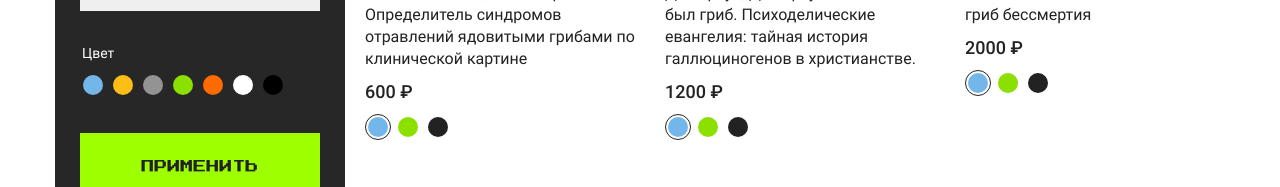
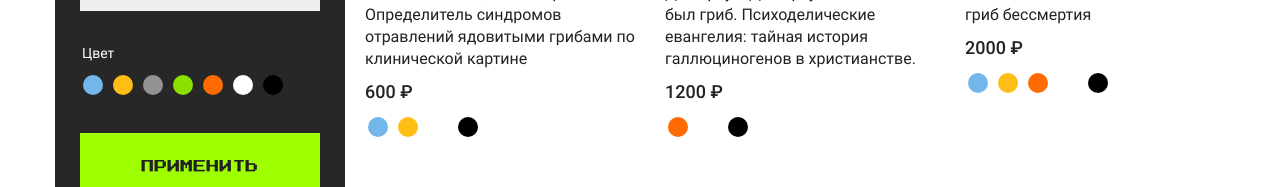
Before and after one commit to seligoroff/skillbox, a Vue app: page / in a window 1280 px wide. Shown: the part 613-800 px from the top of the page. Built offline with nearby package versions, Linux system fonts and the light colour scheme.

Commit message:
multioclor

```diff
--- a/src/App.vue
+++ b/src/App.vue
@@ -64,7 +64,7 @@ export default {
             }
 
             if (this.filteredColor) {
-                filteredProducts = filteredProducts.filter( product => product.color ==  this.filteredColor)
+                filteredProducts = filteredProducts.filter( product => product.colors.includes(this.filteredColor))
             }
 
             this.page = 1
--- a/src/components/ProductItem.vue
+++ b/src/components/ProductItem.vue
@@ -16,24 +16,10 @@
          </span>
 
         <ul class="colors colors--black">
-        <li class="colors__item">
+        <li class="colors__item" v-for="color in product.colors">
           <label class="colors__label">
-            <input class="colors__radio sr-only" type="radio"  value="#73B6EA" v-model="color" >
-            <span class="colors__value" style="background-color: #73B6EA;" >
-            </span>
-          </label>
-        </li>
-        <li class="colors__item">
-          <label class="colors__label">
-            <input class="colors__radio sr-only" type="radio"  value="#8BE000" v-model="color">
-            <span class="colors__value" style="background-color: #8BE000;"  >
-            </span>
-          </label>
-        </li>
-        <li class="colors__item">
-          <label class="colors__label">
-            <input class="colors__radio sr-only" type="radio" value="#222" v-model="color">
-            <span class="colors__value" style="background-color: #222;"  >
+            <input class="colors__radio sr-only" type="radio"  :value="color"  v-model="currentColor">
+            <span class="colors__value" :style="'background-color: ' + color" >
             </span>
           </label>
         </li>
@@ -46,7 +32,7 @@
     export default {
          data() {
            return {
-               color: '#73B6EA'
+              currentColor : ''
            }
          },
          props: ['product'],
--- a/src/data/products.js
+++ b/src/data/products.js
@@ -5,7 +5,7 @@ export default [
         title: "М. Вишневский, А. Алтиери. Определитель синдромов отравлений ядовитыми грибами по клинической картине",
         price: 600,
         image: "https://fungiline.com/wp-content/uploads/2021/09/cover_2021_1-600x942.jpg",
-        color: '#FFF'
+        colors: ['#73B6EA',    '#FFBE15',  '#FFF',    '#000']
     },
     {
         id: 2,
@@ -13,7 +13,7 @@ export default [
         title: "Дж. Браун, Дж. Браун. В начале был гриб. Психоделические евангелия: тайная история галлюциногенов в христианстве.",
         price: 1200,
         image: "https://fungiline.com/wp-content/uploads/2021/06/cover_brown-600x937.jpg",
-        color: '#FFF'
+        colors: ['#FF6B00',    '#FFF',    '#000']
     },
     {
         id: 3,
@@ -21,7 +21,7 @@ export default [
         title: "Р. Г. Уоссон. Сома: божественный гриб бессмертия",
         price: 2000,
         image: "https://fungiline.com/wp-content/uploads/2021/04/soma_cover-600x943.jpg",
-        color: '#FFF'
+        colors: ['#73B6EA',    '#FFBE15', '#FF6B00',    '#FFF',    '#000']
     },
     {
         id: 4,
@@ -29,7 +29,7 @@ export default [
         title: "Галлюциногенные грибы России. Атлас-справочник",
         price: 2000,
         image: "https://fungiline.com/wp-content/uploads/2020/07/ggr.jpg",
-        color: '#FF6B00'
+        colors: ['#FF6B00',    '#FFF',    '#000']
     },
     {
         id: 5,
@@ -37,7 +37,7 @@ export default [
         title: "Его Величество Мухомор",
         price: 600,
         image: "https://fungiline.com/wp-content/uploads/2021/06/mihail_vishnevskij_ego_velichestvo_muhomor_124527.jpg",
-        color: '#FF6B00'
+        colors: ['#73B6EA',  '#FFF',    '#000']
     },
     {
         id: 6,
@@ -45,7 +45,7 @@ export default [
         title: "Михаил Вишневский. Грибы и секс (18+)",
         price: 1000,
         image: "https://fungiline.com/wp-content/uploads/2020/12/cover_2020-600x894.jpg",
-        color: '#8BE000'
+        colors: ['#73B6EA',  '#8BE000',    '#FF6B00',    '#FFF',    '#000']
     },
     {
         id: 7,
@@ -53,7 +53,7 @@ export default [
         title: "Ядовитые грибы России",
         price: 1000,
         image: "https://fungiline.com/wp-content/uploads/2021/06/2569638_detail.jpg",
-        color: '#8BE000'
+        colors: ['#73B6EA',    '#FFBE15',    '#939393',    '#8BE000',    '#FF6B00',    '#FFF',    '#000']
     },
     {
         id: 8,
@@ -61,7 +61,7 @@ export default [
         title: "Чага: звездный час. Современные сведения об уникальном российском грибе",
         price: 400,
         image: "https://fungiline.com/wp-content/uploads/2021/06/2831944_detail.jpg",
-        color: '#939393'
+        colors: ['#73B6EA',    '#FFBE15',    '#939393',    '#8BE000',   '#000']
     },
     {
         id: 9,
@@ -69,7 +69,7 @@ export default [
         title: "Самые распространенные съедобные грибы: справочник-определитель начинающего грибника",
         price: 300,
         image: "https://fungiline.com/wp-content/uploads/2021/06/2523675_detail.jpg",
-        color: '#73B6EA'
+        colors: ['#939393',    '#FF6B00',    '#000']
     },
     {
         id: 10,
@@ -77,7 +77,7 @@ export default [
         title: "ПОСТНАЯ ГРИБНАЯ КУХНЯ. ТРАДИЦИИ И РЕЦЕПТЫ",
         price: 800,
         image: "https://fungiline.com/wp-content/uploads/2021/06/postnaya-gribnaya-kuhnya-malenkaya.jpg",
-        color: '#73B6EA'
+        colors: ['#000']
     },
     {
         id: 11,
@@ -85,7 +85,7 @@ export default [
         title: "Готовим из дикоросов. Папоротники, водоросли, лишайники и грибы",
         price: 1000,
         image: "https://fungiline.com/wp-content/uploads/2021/06/mihail_vishnevskij_gotovim_iz_dikorosov_127645-1170x1724-1-600x884.jpg",
-        color: '#FFBE15'
+        colors: ['#73B6EA',    '#FFF',    '#000']
     },
     {
         id: 12,
@@ -93,6 +93,6 @@ export default [
         title: "Грибные заготовки: традиционные и новые рецепты",
         price: 600,
         image: "https://fungiline.com/wp-content/uploads/2021/06/2596646_detail.jpg",
-        color: '#FFBE15'
+        colors: ['#73B6EA',    '#FFBE15',    '#939393',    '#8BE000',    '#FF6B00',    '#FFF',    '#000']
     }
 ]
```
